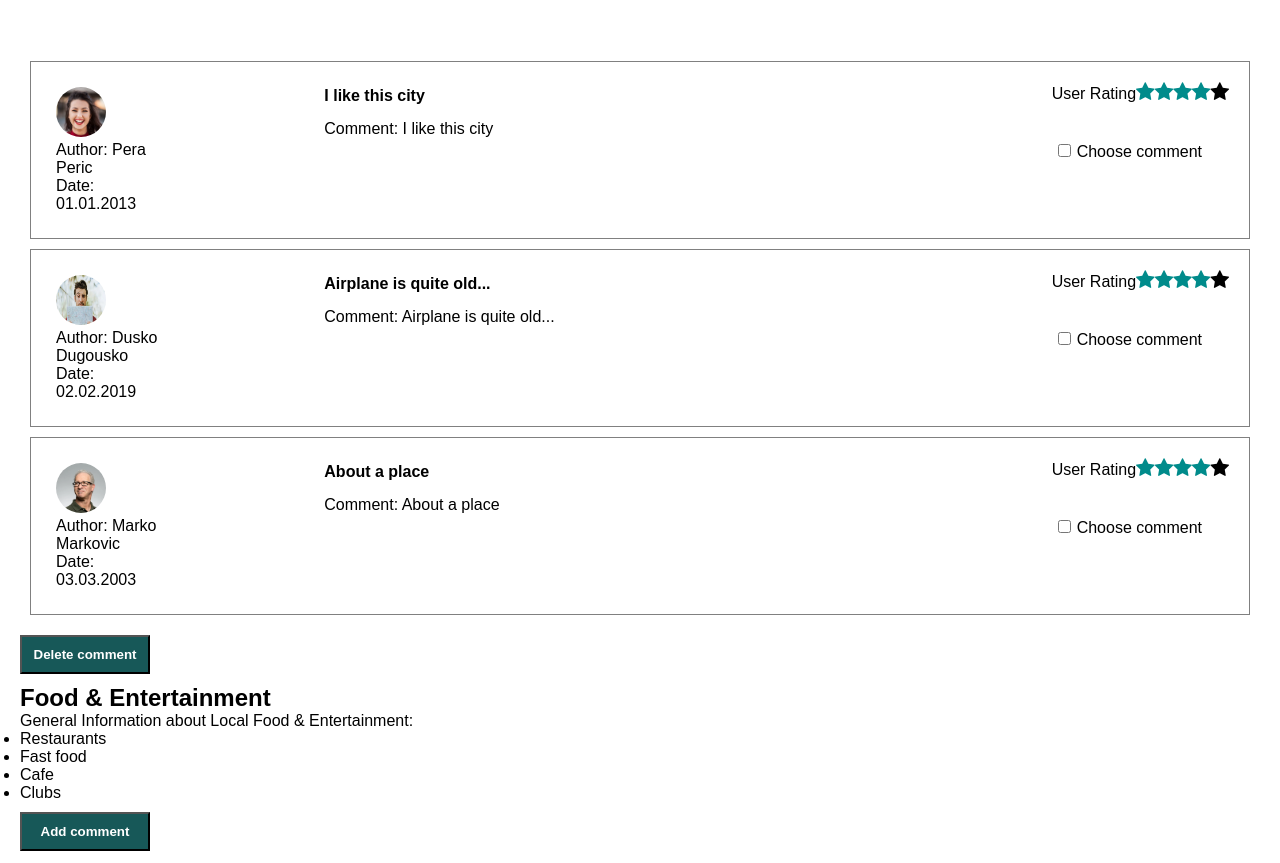
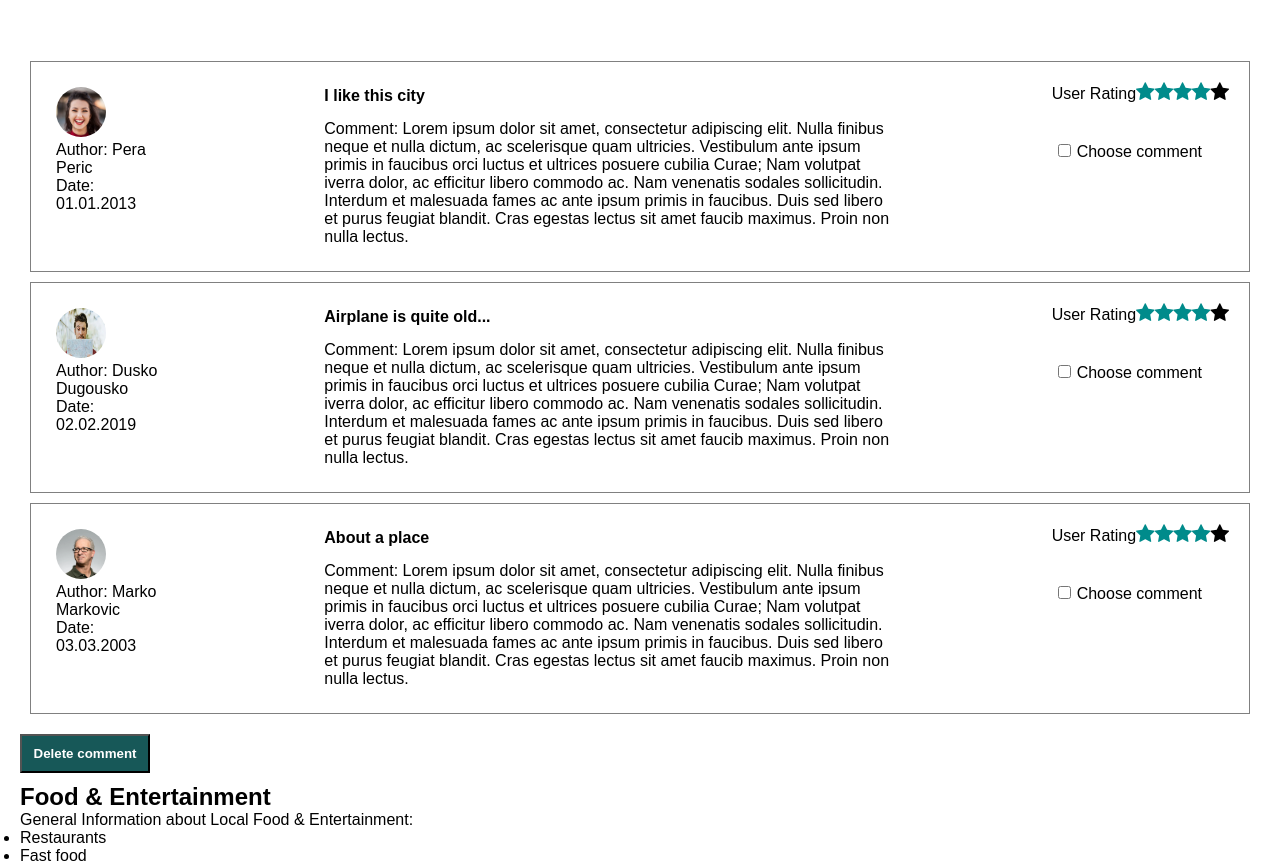
Before and after one commit to tatjama/business-travel-agency-react, a React (Create React App) app: page /life in a window 1280 px wide. Shown: the part 1840-2703 px from the top of the page. Built offline with nearby package versions, Linux system fonts and the light colour scheme.

Commit message:
map arrays figureList and comments

```diff
--- a/src/components/CommentsForm.js
+++ b/src/components/CommentsForm.js
@@ -4,8 +4,10 @@ import avatar from '../images/traveler.webp';
 import avatarMarko from '../images/avatar-marko.webp';
 import avatarJelena from '../images/avatar-jelena.webp';
 
-const CommentsForm =()=>{
-    const comments = [
+
+
+const CommentsForm = () => {
+         const  comments = [
                 {
                     id: "comment1" ,
                     source: avatarJelena,
@@ -34,36 +36,26 @@ const CommentsForm =()=>{
 
                 }
 
+
             ]
+
         return(
             <div className = "comments-form">
             <form>
                 <h2>Show Comments:</h2>
-
+           {comments.map((comment) =>
                <Comment
-                        id = {comments[0].id}
-                        source = {comments[0].source}
-                        userName = {comments[0].userName}
-                        date = {comments[0].date}
-                        commentTitle = {comments[0].commentTitle}
-                        commentText = {comments[0].commentTitle}
-                />
-                <Comment
-                        id = {comments[1].id}
-                        source = {comments[1].source}
-                        userName = {comments[1].userName}
-                        date = {comments[1].date}
-                        commentTitle = {comments[1].commentTitle}
-                        commentText = {comments[1].commentTitle}/>
-                <Comment
-                        id = {comments[2].id}
-                        source = {comments[2].source}
-                        userName = {comments[2].userName}
-                        date = {comments[2].date}
-                        commentTitle = {comments[2].commentTitle}
-                        commentText = {comments[2].commentTitle}
+               id = {comment.id}
+               source = {comment.source}
+               userName  = {comment.userName}
+               date = {comment.date}
+               commentTitle = {comment.commentTitle}
+               commentText = {comment.commentText}
+               key = {comment.id}
                />
 
+           )
+           }
             <button  >Delete comment</button>
         </form>
     </div>
@@ -71,4 +63,7 @@ const CommentsForm =()=>{
     }
 
 
+
+
+
 export default CommentsForm;
--- a/src/components/SectionFirst.js
+++ b/src/components/SectionFirst.js
@@ -8,81 +8,105 @@ import airplane from '../images/airplane.webp';
 
 
 class SectionFirst extends React.Component{
+    constructor(){
+        super();
 
-    render(){
-        function showLocalTransport() {
+
+    const showLocalTransport = () => {
         document.getElementById('transport').style.display = "block";
         document.getElementById('food').style.display = "none";
         document.getElementById('safety').style.display = "none";
         document.getElementById('culture').style.display = "none";
         document.getElementById('airport').style.display = "none";
     }
-        function showFood() {
+    const showFood = () => {
         document.getElementById('transport').style.display = "none";
         document.getElementById('food').style.display = "block";
         document.getElementById('safety').style.display = "none";
         document.getElementById('culture').style.display = "none";
         document.getElementById('airport').style.display = "none";
     }
-        function showSafety() {
+    const showSafety = () => {
         document.getElementById('transport').style.display = "none";
         document.getElementById('food').style.display = "none";
         document.getElementById('safety').style.display = "block";
         document.getElementById('culture').style.display = "none";
         document.getElementById('airport').style.display = "none";
     }
-        function showLocalCulture() {
+    const showLocalCulture = () => {
         document.getElementById('transport').style.display = "none";
         document.getElementById('food').style.display = "none";
         document.getElementById('safety').style.display = "none";
         document.getElementById('culture').style.display = "block";
         document.getElementById('airport').style.display = "none";
     }
-        function showAirport() {
+    const showAirport = () => {
         document.getElementById('transport').style.display = "none";
         document.getElementById('food').style.display = "none";
         document.getElementById('safety').style.display = "none";
         document.getElementById('culture').style.display = "none";
         document.getElementById('airport').style.display = "block";
     }
+    this.state = {
+        figureList: [
+            {
+                name: "Local transport",
+                source: astronaut,
+                handleOnClick:  showLocalTransport,
+                alt: "space astronaut",
+                go:  "#transport"
+
+            },
+            {
+                name: "Food & Entertainment",
+                source: breakfast,
+                handleOnClick: showFood,
+                alt: "breakfast" ,
+                go: "#food"
+            },
+            {
+                name: "Safety",
+                source: friends,
+                handleOnClick: showSafety,
+                alt: "friends hands" ,
+                go: "#safety"
+            },
+            {
+                name: "Local culture" ,
+                source: world,
+                handleOnClick: showLocalCulture,
+                alt: "world" ,
+                go: "#culture"
+            },
+            {
+                name: "Airport",
+                source: airplane,
+                handleOnClick: showAirport,
+                alt: "airplane" ,
+                go: "#airport"
+            }
+        ]
+    }
+
+}
+    render(){
 
         return(
             <section className="section-first">
+                {this.state.figureList.map((figure) =>{
+                    return(
                         <Figure
-                        name = "Local transport"
-                        source = {astronaut}
-                        handleOnClick = {showLocalTransport}
-                        alt = "space astronaut"
-                        go  = "#transport"
+                        name = {figure.name}
+                        source = {figure.source}
+                        handleOnClick = {figure.handleOnClick}
+                        alt = {figure.alt}
+                        go  = {figure.go}
+                        key = {figure.name}
                     />
-                    <Figure
-                        name = "Food & Entertainment"
-                        source = {breakfast}
-                        handleOnClick = {showFood}
-                        alt = "breakfast"
-                        go  = "#food"
-                    />
-                    <Figure
-                        name = "Safety"
-                        source = {friends}
-                        handleOnClick = {showSafety}
-                        alt = "friends hands"
-                        go  = "#safety"
-                    />
-                    <Figure
-                        name = "Local culture"
-                        source = {world}
-                        handleOnClick = {showLocalCulture}
-                        alt = "world"
-                        go  = "#culture"
-                    />
-                    <Figure
-                        name = "Airport"
-                        source = {airplane}
-                        handleOnClick = {showAirport}
-                        alt = "airplane"
-                        go  = "#airport"
-                    />
+                    )}
+                )}
+
+
                 </section>
 
         )
```
Lines whose indentation alone changed are shown as unchanged.
